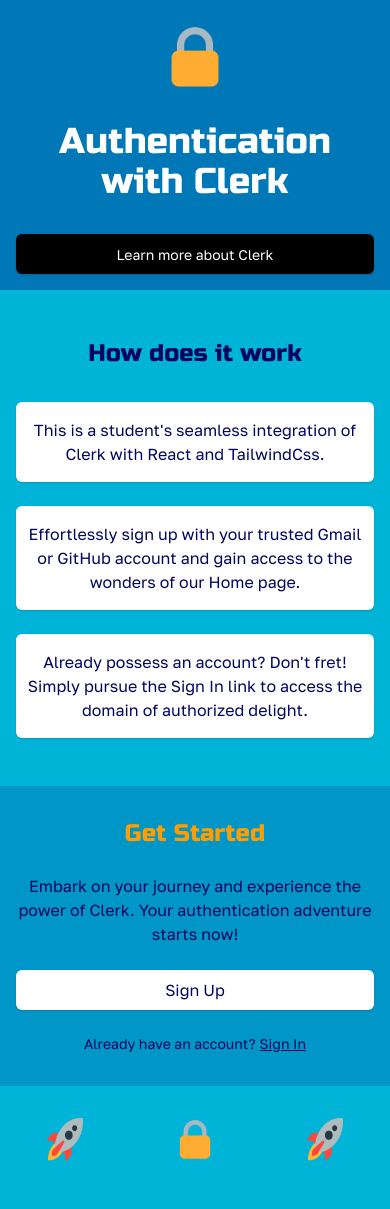
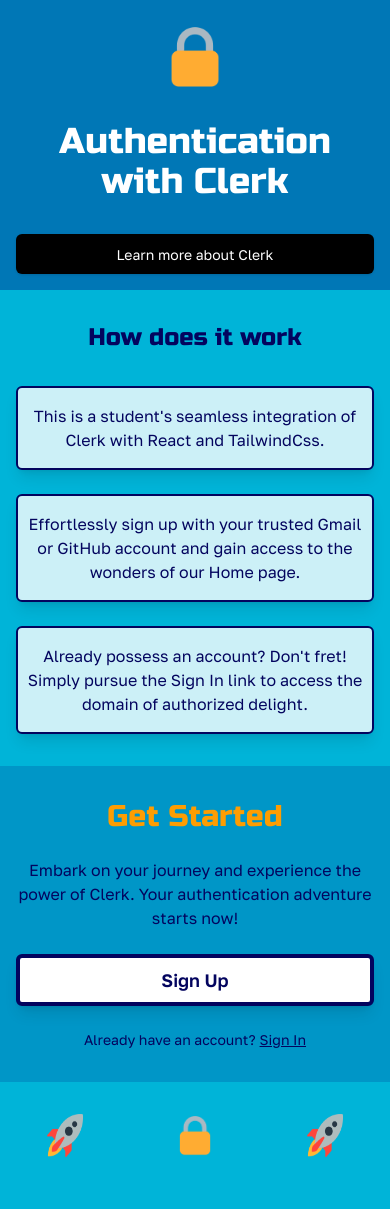
Before and after one commit to vivianebresolin/authentication-with-clerk, a React (Vite) app: page / in a window 390 px wide. Shown: the top 1209 px of the page. Built offline with nearby package versions, Linux system fonts and the light colour scheme; no server answers.

Commit message:
Adjusts in layout

```diff
--- a/src/components/pages/initial/components/card/index.tsx
+++ b/src/components/pages/initial/components/card/index.tsx
@@ -7,7 +7,7 @@
 
 function Card({text, css}: CardProps) {
   return (
-    <div className={`bg-white rounded-md shadow py-4 px-2 md:px-6 flex-1 md:flex md:items-center md:h-48 ${css}`}>
+    <div className={`border-solid border-2 border-[#03045E] bg-white bg-opacity-80 rounded-md shadow-lg py-4 px-2 md:px-6 flex-1 md:flex md:items-center md:h-48 ${css}`}>
       <AppParagraph otherCss="sm:text-lg">{text}</AppParagraph>
     </div>
   );
--- a/src/components/pages/initial/components/sectionOne/index.tsx
+++ b/src/components/pages/initial/components/sectionOne/index.tsx
@@ -3,9 +3,9 @@
 
 export default function SectionOne() {
   return(
-    <section className="py-12 px-4 md:px-10 lg:py-20 flex flex-col gap-8 lg:gap-16">
+    <section className="py-8 px-4 md:px-10 lg:py-20 flex flex-col gap-8 lg:gap-16">
       <h2 className="text-2xl sm:text-3xl md:text-4xl lg:text-5xl text-center">How does it work</h2>
-      <div className="flex flex-col md:flex-row gap-6">
+      <div className="flex flex-col md:flex-row gap-6 lg:max-w-[1140px] lg:mx-auto">
         <Card text="This is a student's seamless integration of Clerk with React and TailwindCss."/>
         <Card css="md:mt-12" text="Effortlessly sign up with your trusted Gmail or GitHub account and gain access to the wonders of our Home page."/>
         <Card css="md:mt-24" text="Already possess an account? Don't fret! Simply pursue the Sign In link to access the domain of authorized delight."/>
--- a/src/components/pages/initial/components/sectionTwo/index.tsx
+++ b/src/components/pages/initial/components/sectionTwo/index.tsx
@@ -4,10 +4,10 @@
 function SectionTwo() {
   return (
     <section className="px-4 py-8 md:py-12 lg:py-20 flex flex-col gap-6 md:gap-8 lg:gap-12 bg-[#0096C7]">
-      <h2 className="text-2xl sm:text-3xl md:text-5xl text-center text-[#FE9D02]">Get Started</h2>
+      <h2 className="text-3xl sm:text-4xl md:text-5xl text-center text-[#FE9D02]">Get Started</h2>
       <AppParagraph otherCss="sm:w-1/2 sm:text-lg md:text-2xl mx-auto">Embark on your journey and experience the power of Clerk. Your authentication adventure starts now!</AppParagraph>
       <Link to="/sign-up" className="sm:mx-auto">
-        <button className="w-full sm:w-auto sm:text-lg md:text-2xl bg-white rounded-md shadow py-2 px-6">
+        <button className="w-full sm:w-auto text-lg md:text-2xl font-bold border-solid border-4 border-[#03045E] bg-white rounded-md shadow-lg py-2 px-6 md:px-8 lg:px-10">
           Sign Up
         </button>
       </Link>
@@ -22,3 +22,7 @@
 }
 
 export default SectionTwo;
+
+
+//#03045E - azul escuro
+//#033E8A - azul
```
